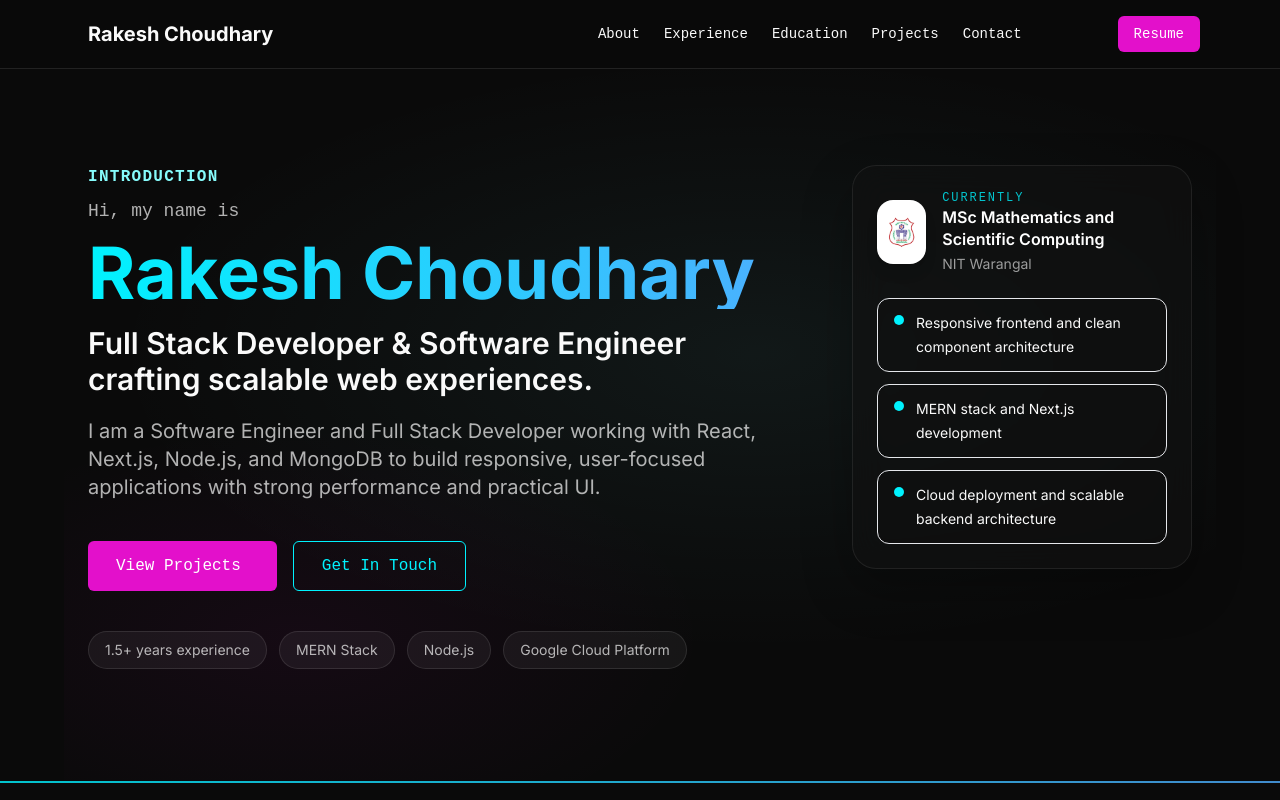
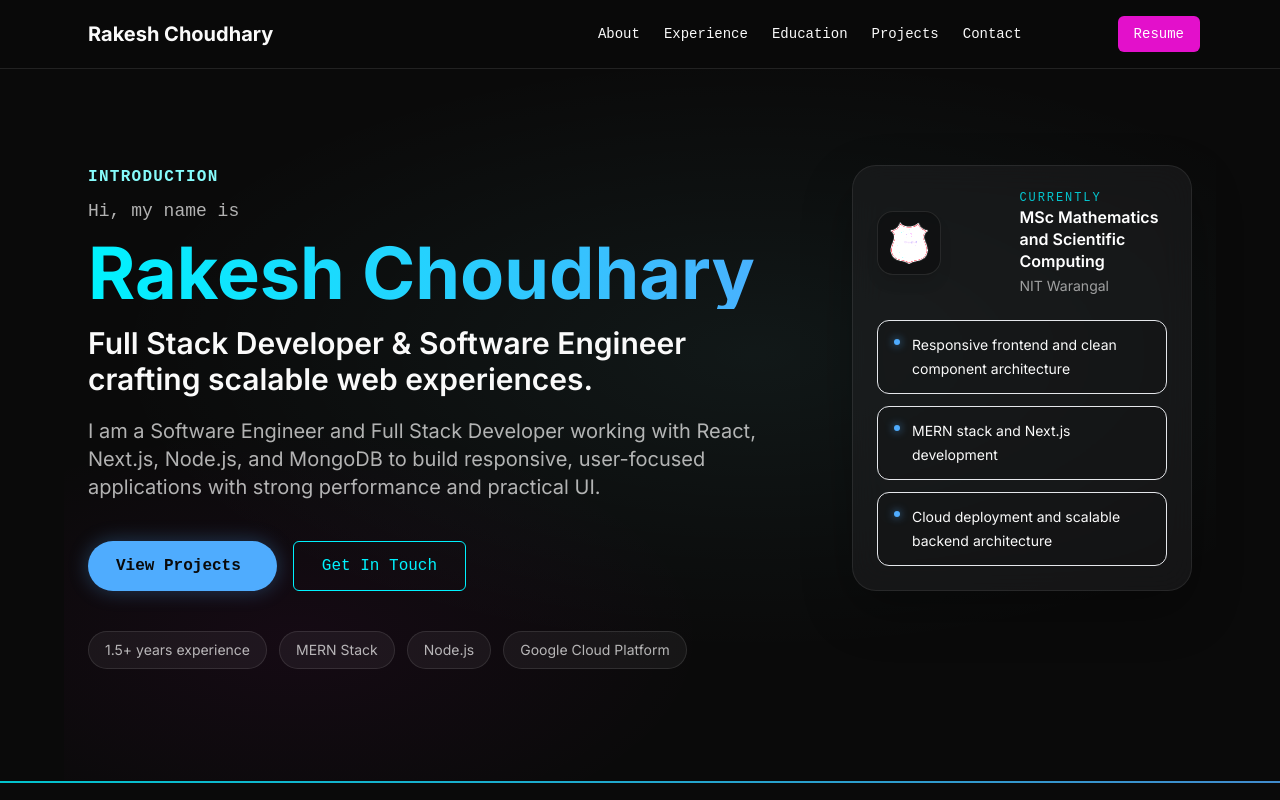
Before and after one commit to RakeshChoudhary29/Portfolio_website, a React (Vite) app: page / in a window 1280 px wide. Shown: the top 800 px of the page. Built offline with nearby package versions, Linux system fonts and the light colour scheme; the HTML template or start-up script is replaced by a standard one; a web font is replaced by a local one.

Commit message:
feat: add Hero section with interactive MagneticButton and TiltCard components

```diff
--- a/src/components/Hero.jsx
+++ b/src/components/Hero.jsx
@@ -1,4 +1,6 @@
 import { motion } from 'framer-motion'
+import MagneticButton from './ui/MagneticButton'
+import TiltCard from './ui/TiltCard'
 
 export default function Hero({ data }) {
   return (
@@ -56,13 +58,13 @@ export default function Hero({ data }) {
             animate={{ opacity: 1, y: 0 }}
             transition={{ delay: 0.6, duration: 0.6 }}
           >
-            <a
+            <MagneticButton
               href="#projects"
-              className="bg-magenta hover:bg-hotmag text-white font-mono px-7 py-3 rounded-md transition-colors duration-200 inline-flex items-center no-underline text-base"
+              className="bg-cyan text-black hover:bg-cyan/90 font-mono px-7 py-3 rounded-full transition-colors duration-200 no-underline text-base font-bold shadow-[0_0_20px_rgba(79,172,254,0.3)]"
             >
               View Projects
               <i className="fa-solid fa-arrow-right ml-2 text-sm" aria-hidden="true" />
-            </a>
+            </MagneticButton>
             <a
               href="#contact"
               className="border border-aqua text-aqua hover:bg-aqua/10 font-mono px-7 py-3 rounded-md transition-colors duration-200 inline-flex items-center no-underline text-base"
@@ -95,14 +97,16 @@ export default function Hero({ data }) {
           transition={{ delay: 0.6, duration: 0.6, ease: 'easeOut' }}
         >
           <div className="flex items-center gap-4">
-            <div className="flex h-16 w-16 items-center justify-center rounded-[1rem] bg-white p-2.5 shadow-lg">
+            <TiltCard>
+              <div className="flex h-16 w-16 items-center justify-center rounded-[1rem] bg-black/50 p-2.5 shadow-lg border border-white/10">
                 <img
                   src={data.card.logo}
                   alt={data.card.logoAlt}
-                className="max-h-full max-w-full object-contain"
+                  className="max-h-full max-w-full object-contain filter brightness-200"
                   fetchpriority="high"
                 />
               </div>
+            </TiltCard>
             <div>
               <p className="font-mono text-xs uppercase tracking-[0.16em] text-aqua/80">
                 {data.card.eyebrow}
@@ -122,7 +126,7 @@ export default function Hero({ data }) {
                 key={item}
                 className="flex items-start gap-3 rounded-xl border border-white/8 bg-black/15 px-4 py-3"
               >
-                <span className="mt-1 h-2.5 w-2.5 rounded-full bg-aqua flex-shrink-0" />
+                <span className="mt-1.5 h-1.5 w-1.5 rounded-full bg-cyan flex-shrink-0 shadow-[0_0_8px_rgba(79,172,254,0.8)]" />
                 <p className="text-offwhite/72 text-sm leading-6">{item}</p>
               </div>
             ))}
--- /dev/null
+++ b/src/components/ui/MagneticButton.jsx
@@ -0,0 +1,56 @@
+import { useRef, useState } from 'react'
+import { motion, useMotionValue, useSpring } from 'framer-motion'
+
+export default function MagneticButton({ children, href, className = "", as = "a" }) {
+  const ref = useRef(null)
+  const [isHovered, setIsHovered] = useState(false)
+
+  const x = useMotionValue(0)
+  const y = useMotionValue(0)
+
+  // Spring physics for snappy magnetic pull and return
+  const springConfig = { stiffness: 150, damping: 15, mass: 0.1 }
+  const mouseXSpring = useSpring(x, springConfig)
+  const mouseYSpring = useSpring(y, springConfig)
+
+  const handleMouseMove = (e) => {
+    if (!ref.current) return
+    const rect = ref.current.getBoundingClientRect()
+    const width = rect.width
+    const height = rect.height
+
+    const mouseX = e.clientX - rect.left - width / 2
+    const mouseY = e.clientY - rect.top - height / 2
+
+    // Pull intensity
+    x.set(mouseX * 0.3)
+    y.set(mouseY * 0.3)
+  }
+
+  const handleMouseEnter = () => setIsHovered(true)
+
+  const handleMouseLeave = () => {
+    setIsHovered(false)
+    x.set(0)
+    y.set(0)
+  }
+
+  const Component = as === "a" ? motion.a : motion.button
+
+  return (
+    <Component
+      ref={ref}
+      onMouseMove={handleMouseMove}
+      onMouseEnter={handleMouseEnter}
+      onMouseLeave={handleMouseLeave}
+      href={href}
+      style={{
+        x: mouseXSpring,
+        y: mouseYSpring,
+      }}
+      className={`relative inline-flex items-center justify-center ${className}`}
+    >
+      {children}
+    </Component>
+  )
+}
--- /dev/null
+++ b/src/components/ui/TiltCard.jsx
@@ -0,0 +1,78 @@
+import { useRef, useState } from 'react'
+import { motion, useMotionValue, useSpring, useTransform } from 'framer-motion'
+
+export default function TiltCard({ children, className = "" }) {
+  const ref = useRef(null)
+  const [isHovered, setIsHovered] = useState(false)
+
+  const x = useMotionValue(0)
+  const y = useMotionValue(0)
+
+  // Spring physics for smooth return
+  const mouseXSpring = useSpring(x, { stiffness: 300, damping: 30 })
+  const mouseYSpring = useSpring(y, { stiffness: 300, damping: 30 })
+
+  // Max tilt angle (degrees)
+  const maxTilt = 10
+
+  const rotateX = useTransform(mouseYSpring, [-0.5, 0.5], [maxTilt, -maxTilt])
+  const rotateY = useTransform(mouseXSpring, [-0.5, 0.5], [-maxTilt, maxTilt])
+
+  const handleMouseMove = (e) => {
+    if (!ref.current) return
+    const rect = ref.current.getBoundingClientRect()
+    const width = rect.width
+    const height = rect.height
+
+    const mouseX = e.clientX - rect.left
+    const mouseY = e.clientY - rect.top
+
+    const xPct = mouseX / width - 0.5
+    const yPct = mouseY / height - 0.5
+
+    x.set(xPct)
+    y.set(yPct)
+
+    // Update custom properties for spotlight effect
+    ref.current.style.setProperty('--mouse-x', `${mouseX}px`)
+    ref.current.style.setProperty('--mouse-y', `${mouseY}px`)
+  }
+
+  const handleMouseEnter = () => setIsHovered(true)
+
+  const handleMouseLeave = () => {
+    setIsHovered(false)
+    x.set(0)
+    y.set(0)
+  }
+
+  return (
+    <motion.div
+      ref={ref}
+      onMouseMove={handleMouseMove}
+      onMouseEnter={handleMouseEnter}
+      onMouseLeave={handleMouseLeave}
+      style={{
+        rotateX,
+        rotateY,
+        transformStyle: "preserve-3d",
+      }}
+      className={`relative w-full ${className}`}
+    >
+      {/* Glare effect */}
+      <motion.div
+        className="pointer-events-none absolute inset-0 z-50 rounded-[inherit] bg-gradient-to-tr from-white/0 via-white/10 to-white/0 opacity-0 mix-blend-overlay transition-opacity duration-300"
+        style={{
+          opacity: isHovered ? 1 : 0,
+          backgroundPosition: `calc(50% + ${useTransform(mouseXSpring, [-0.5, 0.5], [-100, 100]).get()}px) calc(50% + ${useTransform(mouseYSpring, [-0.5, 0.5], [-100, 100]).get()}px)`
+        }}
+      />
+      <div
+        style={{ transform: "translateZ(30px)", transformStyle: "preserve-3d" }}
+        className="w-full h-full"
+      >
+        {children}
+      </div>
+    </motion.div>
+  )
+}
--- a/src/index.css
+++ b/src/index.css
@@ -65,7 +65,7 @@ body {
 }
 
 .black-box {
-  background: rgba(18, 18, 18, 0.7);
+  background: rgba(39, 39, 42, 0.6); /* zinc-800 */
   backdrop-filter: blur(12px);
   -webkit-backdrop-filter: blur(12px);
   border: 1px solid rgba(255, 255, 255, 0.08);
@@ -77,7 +77,8 @@ body {
 }
 
 .surface-card {
-  background: rgba(18, 18, 18, 0.6);
+  position: relative;
+  background: rgba(39, 39, 42, 0.4); /* zinc-800 */
   backdrop-filter: blur(16px);
   -webkit-backdrop-filter: blur(16px);
   border: 1px solid rgba(255, 255, 255, 0.08);
```
Lines whose indentation alone changed are shown as unchanged.
